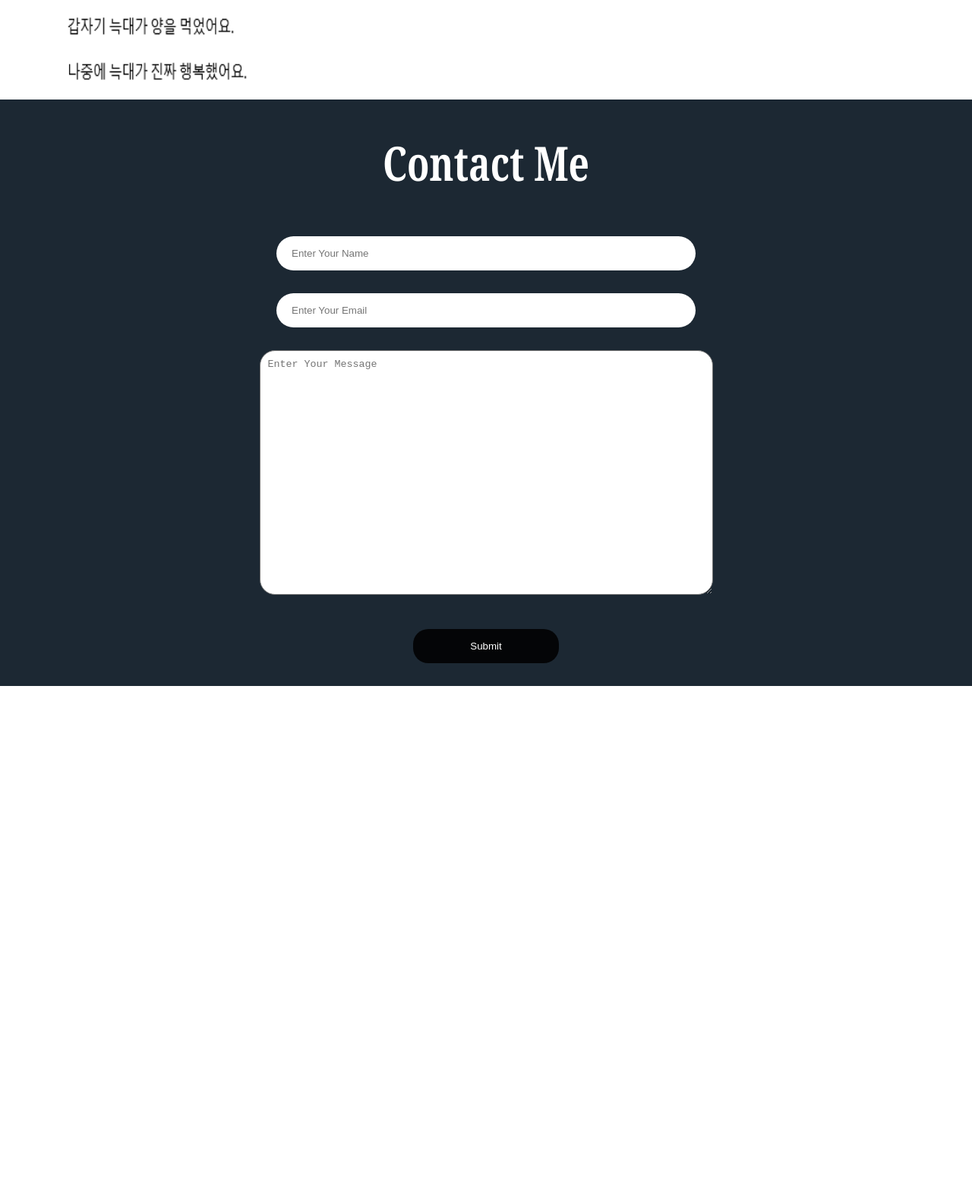
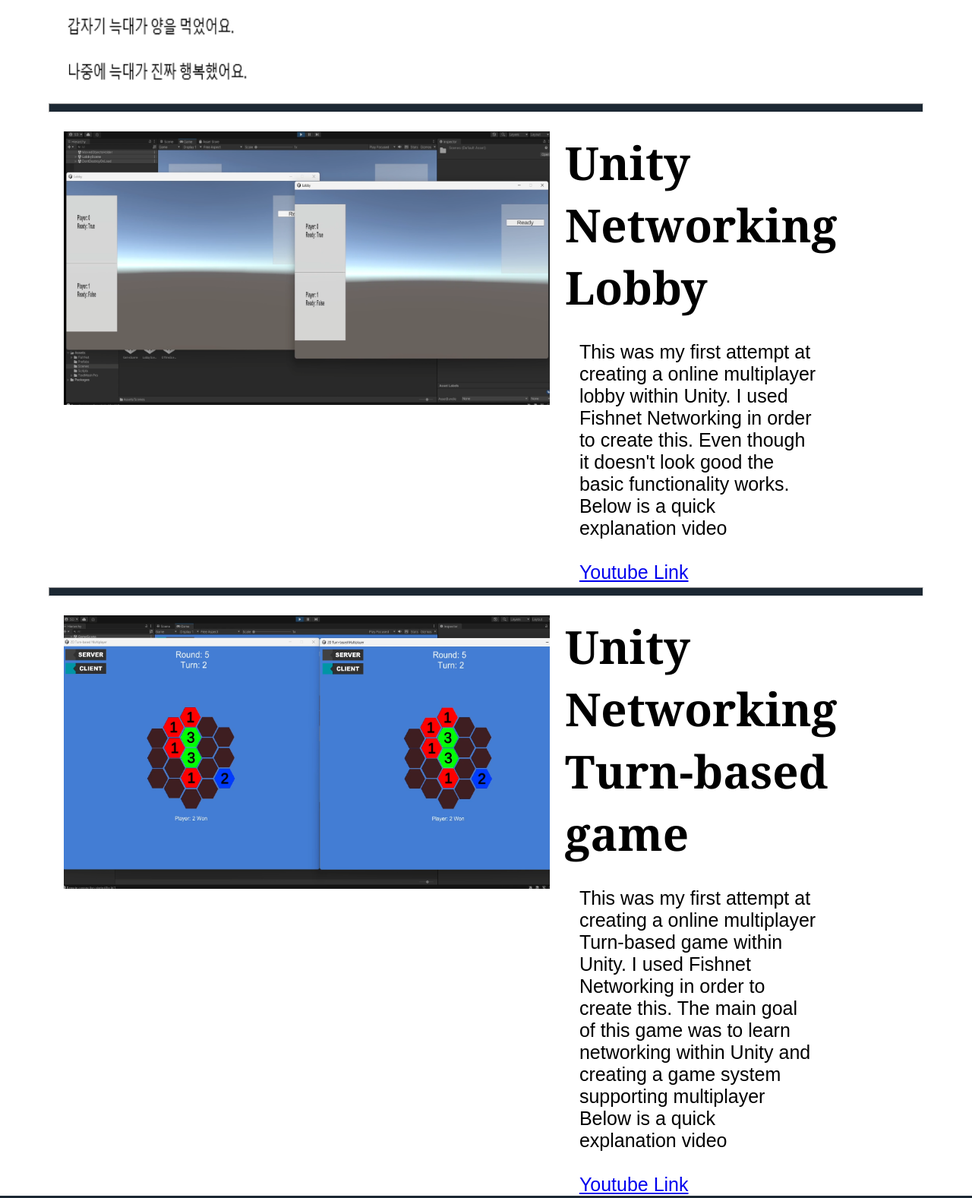
Before and after one commit to simonduck123/Portfolio-Website, a plain HTML site: page index.html in a window 1280 px wide. Shown: the part 5580-7157 px from the top of the page at 76% size. Before the commit the page ends 6483 px from the top, so only its background shows below. Drawn offline with Linux system fonts and the light colour scheme.

Commit message:
update lmao

```diff
--- a/index.html
+++ b/index.html
@@ -139,6 +139,36 @@ My contributions: For this project I came up with the entire combat system and g
 
 </section>
 
+<hr>
+
+<section id="portfolio6">
+    <img src="Images/Port2.png" alt="">
+    <div class = "description">
+        <h1>Unity Networking Lobby</h1>
+        <p>
+            This was my first attempt at creating a online multiplayer lobby within Unity. I used Fishnet Networking in order to create this. Even though it doesn't look good the basic functionality works. Below is a quick explanation video
+            <br><br> <a href="https://youtu.be/TCy6eiiGy9k">Youtube Link</a>
+         </p>
+
+    </div>
+
+</section>
+
+<hr>
+
+<section id="portfolio7">
+    <img src="Images/Port1.png" alt="">
+    <div class = "description">
+        <h1>Unity Networking Turn-based game</h1>
+        <p>
+            This was my first attempt at creating a online multiplayer Turn-based game within Unity. I used Fishnet Networking in order to create this. The main goal of this game was to learn networking within Unity and creating a game system supporting multiplayer Below is a quick explanation video
+            <br><br> <a href="https://youtu.be/rdWwCuA8BRI">Youtube Link</a>
+         </p>
+
+    </div>
+
+</section>
+
 
 
         <section id="contact">
--- a/style.css
+++ b/style.css
@@ -206,6 +206,72 @@ img{
     padding-left: 4%;
 }
 
+#portfolio6{
+    display: flex;
+    flex-direction:row;
+    background-color: white;
+    color: black;
+        margin-left: 5%;
+    margin-right: 5%;
+}
+
+#portfolio6 h1{
+    font-family: Georgia, 'Times New Roman', Times, serif;
+    font-size:60px;
+    padding-top: 20px;
+    padding-bottom: 20px;
+
+
+}
+
+#portfolio6 p{
+    font-family: 'Raleway', sans-serif;
+    font-size: 25px;
+    padding-top: 10px;
+    padding-right: 30%;
+    padding-left: 4%;
+}
+
+#portfolio6 img{
+    width: 640px;
+    height: 360px;
+    padding: 10px;
+    margin: 10px;
+}
+
+#portfolio7 img{
+    width: 640px;
+    height: 360px;
+    padding: 10px;
+    margin: 10px;
+}
+
+#portfolio7{
+    display: flex;
+    flex-direction:row;
+    background-color: white;
+    color: black;
+        margin-left: 5%;
+    margin-right: 5%;
+}
+
+#portfolio7 h1{
+    font-family: Georgia, 'Times New Roman', Times, serif;
+    font-size:60px;
+    padding-top: 20px;
+    padding-bottom: 20px;
+
+
+}
+
+#portfolio7 p{
+    font-family: 'Raleway', sans-serif;
+    font-size: 25px;
+    padding-top: 10px;
+    padding-right: 30%;
+    padding-left: 4%;
+}
+
 #portfolio4{
     display: flex;
     flex-direction:row;
```
Also changed, not shown: Images/Port1.png (added), Images/Port2.png (added).
